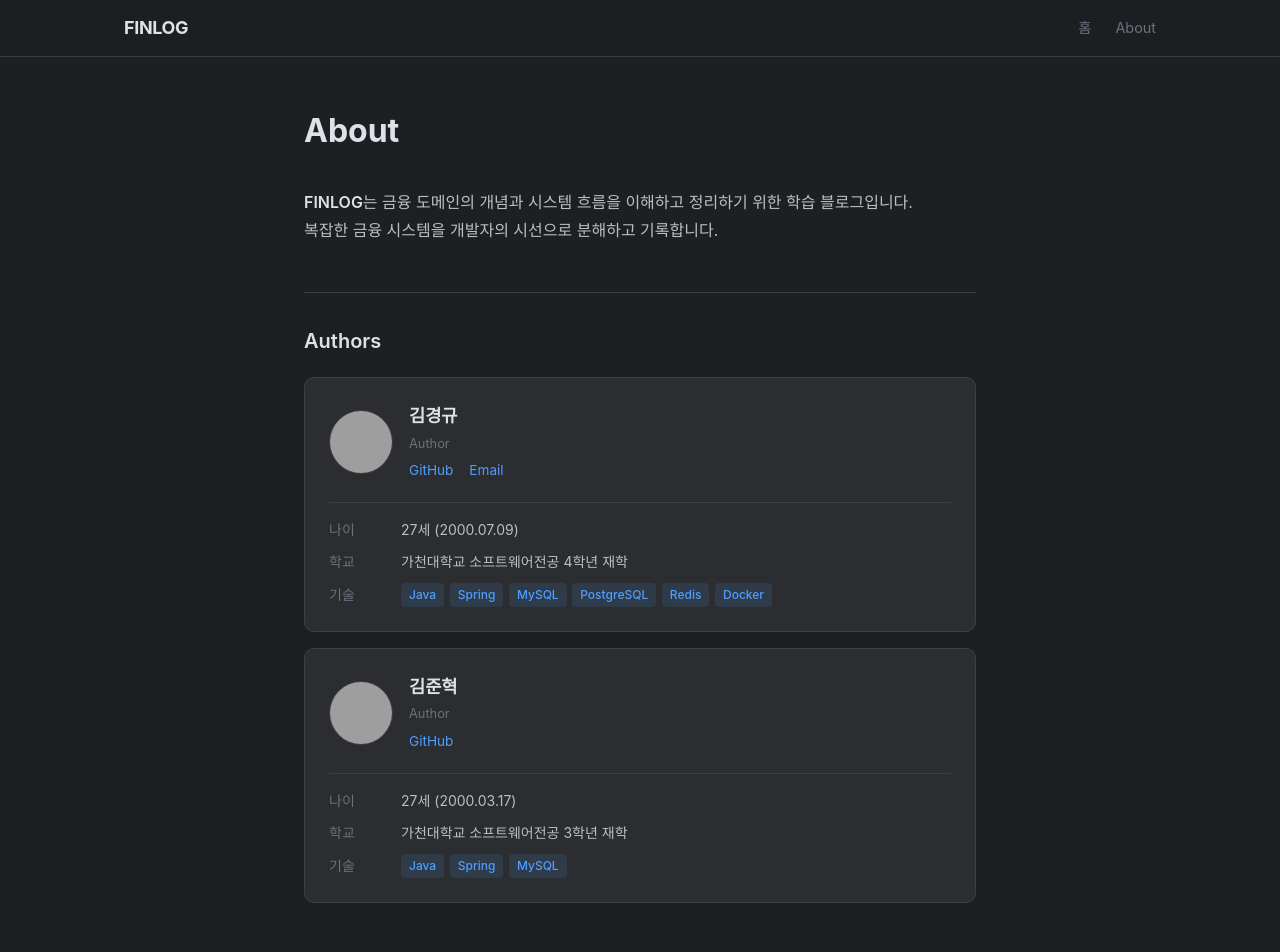
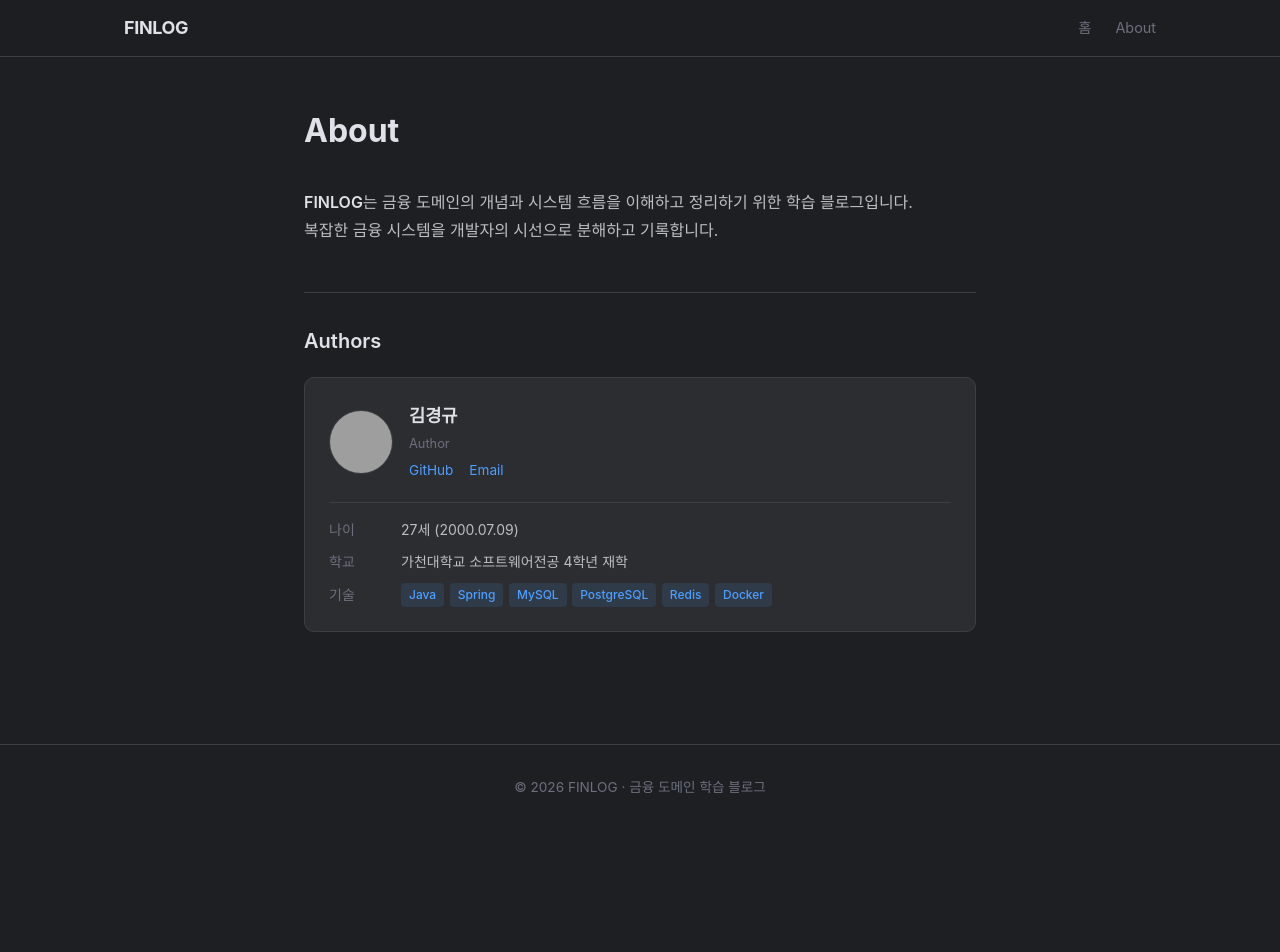
Before and after one commit to finance-core-system/finlog, a Next.js app: page /finlog/about in a window 1280 px wide. Shown: the top 952 px of the page. After the commit the page ends 831 px from the top, so only its background shows below. Built offline with nearby package versions, Linux system fonts and the light colour scheme; grey boxes are pictures that could not be loaded.

Commit message:
chore: 저자 수정

```diff
--- a/src/app/about/page.tsx
+++ b/src/app/about/page.tsx
@@ -15,16 +15,6 @@ const contributors = [
     school: '가천대학교 소프트웨어전공 4학년 재학',
     stack: ['Java', 'Spring', 'MySQL', 'PostgreSQL', 'Redis', 'Docker'],
     email: 'guu119@naver.com',
-  },
-  {
-    name: '김준혁',
-    role: 'Author',
-    github: 'https://github.com/jkim1202',
-    birth: '2000.03.17',
-    age: 27,
-    school: '가천대학교 소프트웨어전공 3학년 재학',
-    stack: ['Java', 'Spring', 'MySQL'],
-    email: null,
   },
 ];
 
```
